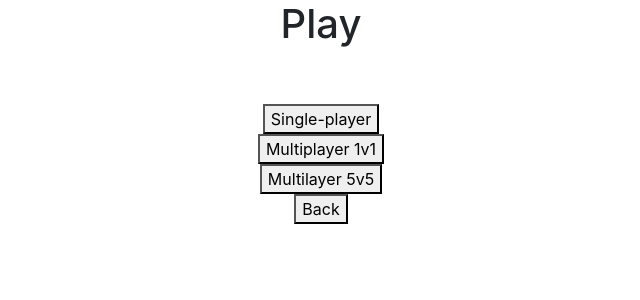
After one commit to jlin00/softdev-p01, a Flask app: page /play in a window 1280 px wide. The commit adds this page. Shown: the top 300 px of the page, without its empty margins (319-959 px from the left). Run offline with Flask 2, Linux system fonts and the light colour scheme; some libraries are stand-ins or nearby versions.

Commit message:
Add preliminary files for game

```diff
--- a/app.py
+++ b/app.py
@@ -37,6 +37,22 @@ def no_login_required(f):
 #====================================================
 
 #Michael's Code Below
+@app.route("/singleplayer")
+def single():
+    return render_template("singleplayer.html")
+
+@app.route("/pvp")
+def pvp():
+    return render_template("pvp.html")
+
+@app.route("/team")
+def team():
+    return render_template("team.html")
+
+@app.route("/play")
+def play():
+    return render_template("play.html")
+
 @app.route("/")
 def root():
     if 'username' in session:
--- a/templates/home.html
+++ b/templates/home.html
@@ -3,6 +3,9 @@
 {% block body %}
 	<h1>Home</h1><br>
 	<br>
+		<form action = "/play">
+				<button type = "submit"> Play </button>
+		</form>
     <form action = "/leaderboard">
         <button type = "submit"> View Users Leaderboard </button>
     </form>
--- /dev/null
+++ b/templates/play.html
@@ -0,0 +1,18 @@
+{% extends "_base.html" %}
+
+{% block body %}
+	<h1>Play</h1><br>
+	<br>
+		<form action = "/singleplayer">
+				<button type = "submit"> Single-player </button>
+		</form>
+    <form action = "/pvp">
+        <button type = "submit"> Multiplayer 1v1 </button>
+    </form>
+    <form action = "/team">
+        <button type = "submit"> Multilayer 5v5 </button>
+    </form>
+    <form action = "/home">
+        <button type = "submit"> Back </button>
+    </form>
+{% endblock %}
```
Also changed, not shown: templates/pvp.html (added, +8 -0 lines), templates/singleplayer.html (added, +8 -0 lines), templates/team.html (added, +8 -0 lines).
